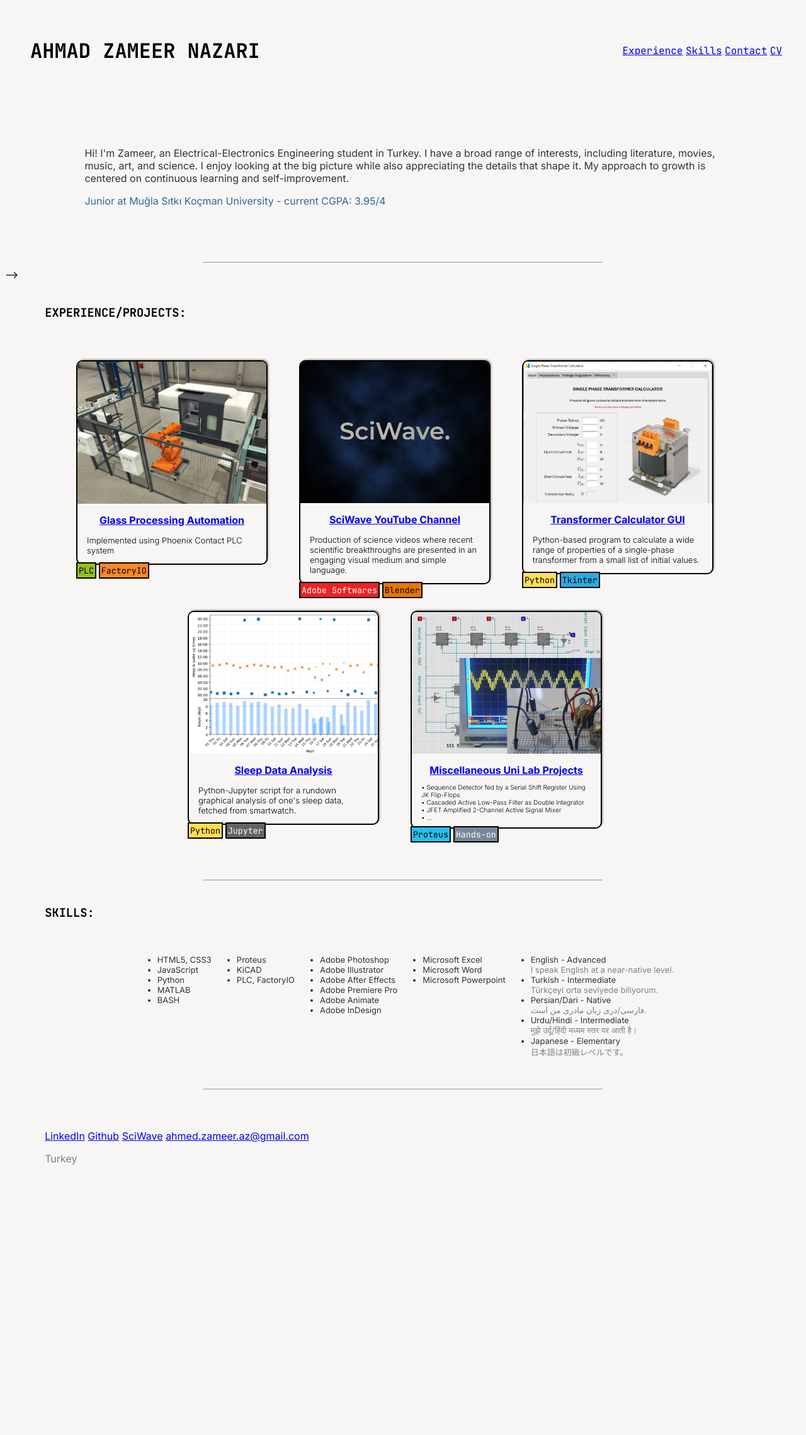
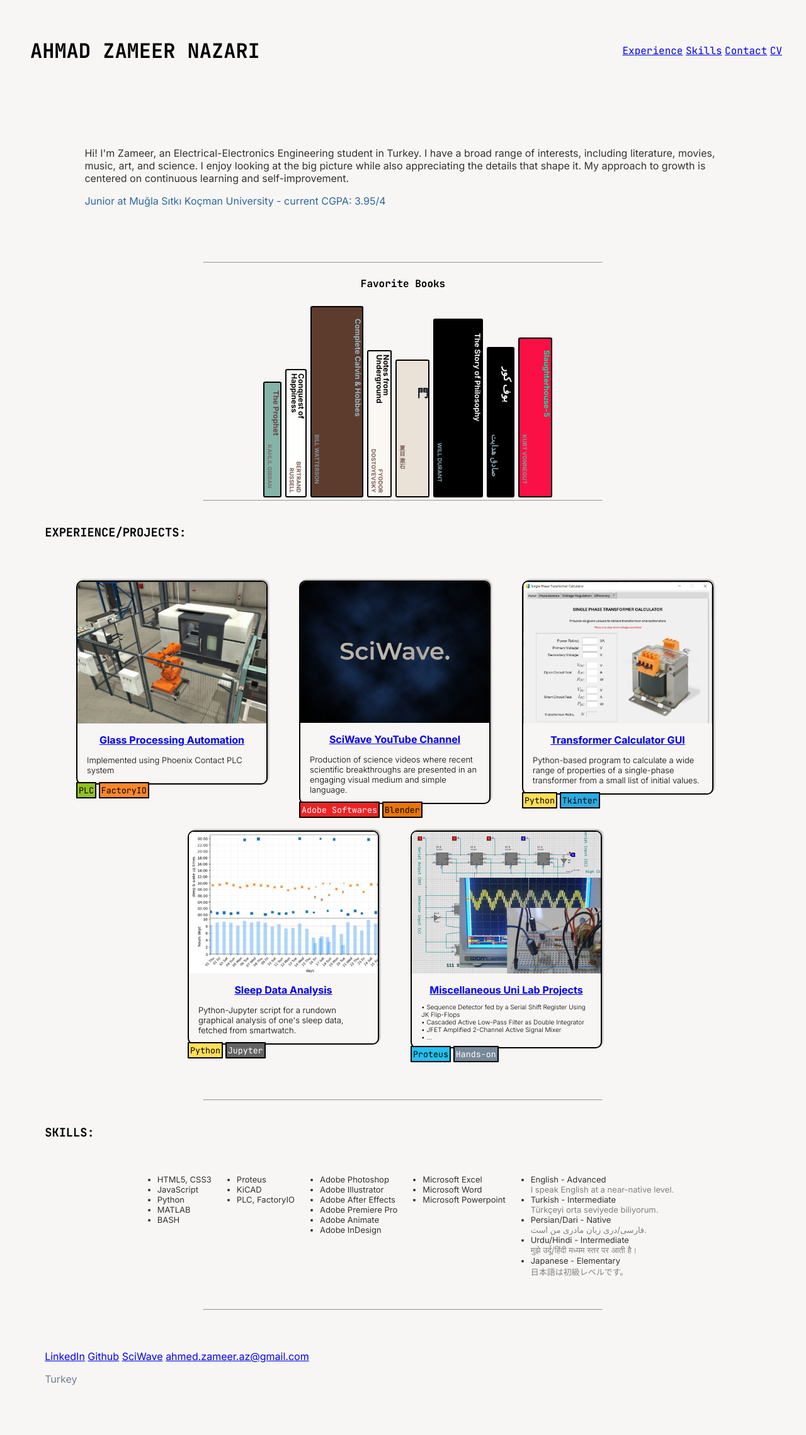
Before and after one commit to az-yugen/zameer, a Jekyll site: the page built from index.markdown, in a window 1280 px wide. Shown: the whole page at 63% size. Built offline with Jekyll 4.4.1, drawn with Linux system fonts in a browser that asks for light colours; before the commit the page ends 1930 px from its top, so only the background shows below that; grey boxes are pictures that could not be loaded.

Commit message:
bookshelf

```diff
--- a/_layouts/web.html
+++ b/_layouts/web.html
@@ -42,11 +42,12 @@
     </div>
     <hr>
 
+    <h4> Favorite Books </h4>
 
 
     <!-- BOOKSHELF -->
 
-    <!-- <div class="bookshelf">
+    <div class="bookshelf">
 
       <div class="book">
         <div class="side spine">
@@ -133,7 +134,7 @@
 
       </div>
 
-      <div class="book">
+      <!-- <div class="book">
         <div class="side spine">
             <span class="spine-title" class="spine-title" style="font-size: medium;"> 青い花 </span>
             <span class="spine-author"> 志村貴子 </span>
@@ -142,22 +143,15 @@
         <div class="side cover"
         style="background-image: url(images/aoihana.jpg);"></div>
 
-      </div>
+      </div> -->
 
     </div>
     <hr>
 
-    <!-- <div class="movieshelf">
-      <div style="background-image: url(https://m.media-amazon.com/images/M/MV5BZDNhMGYwM2UtMTdlZS00MGQ1LWI2YzAtODY5YWI1MjYyNzRmXkEyXkFqcGc@._V1_.jpg);"></div>
-      <div style="background-image: url(https://cdn-images.dzcdn.net/images/cover/f21c29b9a334493489fe8a3a6761f5bf/500x500-000000-80-0-0.jpg);"></div>
-      <div style="background-image: url(https://static.tvtropes.org/pmwiki/pub/images/yi_yi.jpg);"></div>
-      <div style="background-image: url(https://kalemlik.yildizik.org/wp-content/uploads/2023/03/166961767653.jpg);"></div>
-      <div style="background-image: url(https://1.bp.blogspot.com/-TJOnjH9-XX8/WcmvmSTPGAI/AAAAAAAAA9Y/m-Yq26Y0GPUqdrWRweVu0EN8y19HNB9jwCLcBGAs/s1600/1.jpg);"></div>
-      <div style="background-image: url(https://pics.filmaffinity.com/Even_If_You_Walk_and_Walk_Still_Walking-971182751-mmed.jpg);"></div>
-      <div style="background-image: url(https://m.media-amazon.com/images/M/MV5BYzRmNmRjNTktZGRjNC00YzkxLTgxNjEtYzY3MTI5MjgwY2ZiXkEyXkFqcGc@._V1_.jpg);"></div>
-    </div> -->
+<!--
+    <h4> Favorite Movies </h4>
 
-    <!-- <div class="movieshelf">
+    <div class="movieshelf">
       <div class="moviecontainer">
         <div class="movie">
           <img src="https://m.media-amazon.com/images/M/MV5BZDNhMGYwM2UtMTdlZS00MGQ1LWI2YzAtODY5YWI1MjYyNzRmXkEyXkFqcGc@._V1_.jpg">
@@ -180,10 +174,10 @@
         <div class="movie">
           <img src="https://pics.filmaffinity.com/Even_If_You_Walk_and_Walk_Still_Walking-971182751-mmed.jpg">
         </div>
-</div>
+      </div>
     </div>
 
-    <hr> --> -->
+    <hr> -->
 
     <!-- EXPERIENCE/PROJECTS -->
 
@@ -430,7 +424,7 @@
 
   </main>
 
-  <!-- <script src="css/bookshelf.js"></script>  -->
+  <script src="css/bookshelf.js"></script>
 
   <footer>
     <div class="links" id="links">
--- a/css/style.css
+++ b/css/style.css
@@ -21,16 +21,23 @@
     --COLORJUPYTER: #646464;
     --COLORPROTEUS: #23C0EF;
     --COLORX: lightslategray;
+    /* color-scheme: dark light; */
     /* --BOOK-B: 50px;
     --BOOK-H: 280px;
     --BOOK-W: 190px; */
 }
 
-h1, h2, h3 {
+h1, h2, h3, h4 {
     font-family: "JetBrains Mono";
     font-weight: bolder;
+    text-transform: capitalize;
 }
 
+h4 {
+    display: flex;
+    justify-content: center;
+    align-items: center;
+}
 
 
 /* HEADER */
@@ -57,15 +64,18 @@ nav a {
 
 /* BOOKSHELF */
 
+.bookshelf {
+    height: auto;
+    width: 100%;
+    margin-top: 25px;
 
-.bookshelf {
-    width: 100%;
-    margin-top: 32px;
     display: flex;
+    flex-direction: row;
+    flex-wrap: wrap;
+
     justify-content: center;
     align-items: flex-end;
-    flex-direction: row;
-    flex-wrap: wrap;
+
     font-family: "JetBrains Mono";
     color: var(--COLORTEXT);
 }
@@ -253,7 +263,8 @@ li > div:nth-child(2) {
 .project-entry {
     display: block;
     align-content: space-evenly;
-    width: 330px
+    width: 330px;
+    transition: all 200ms ease-in-out;
 }
 
 img {
@@ -305,6 +316,7 @@ img {
     /* justify-content: space-between; */
     align-items: center;
     box-shadow: 2px -2px 2px rgba(128, 128, 128, 0.521);
+    transition: all 200ms ease-in-out;
 }
 
 .card img {
@@ -324,16 +336,16 @@ article > p {
 }
 
 .project-entry:hover {
-    transform: scale(102%, 102%);
+    transform: scale(101%, 101%);
     transition-property: transform;
-    transition-duration: 200ms;
+    transition-duration: 100ms;
     transition-timing-function: ease-in-out;
 }
 
 .card:hover {
     box-shadow: 2px -2px 5px rgba(25, 88, 147, 0.7);
     transition-property: box-shadow;
-    transition-duration: 300ms;
+    transition-duration: 200ms;
     transition-timing-function: ease-in-out;
 }
 
@@ -400,38 +412,28 @@ h3 {
 
 /* MOVIE SHELF */
 
-.movieshelf {
+/* .movieshelf {
     height: auto;
     display: flex;
     justify-content: center;
     align-items: center;
     margin: 30px 5px 30px 5px;
-
-
 }
 
 .moviecontainer {
     height: auto;
     width: 750px;
-    /* width: fit-content; */
     display: flex;
     flex-wrap: wrap;
-    /* justify-content: space-between; */
     justify-content: flex-start;
     align-items: flex-start;
-    /* align-content: flex-start; */
     gap: 20px;
-    /* position: relative; */
-
-
 }
 
 .movie {
     display: table;
-    /* box-shadow: inset 0 4px 10px rgba(0, 0, 0, 0.25); */
     border: 2px solid black;
     border-radius: 2%;
-
 }
 
 .movie > img {
@@ -445,54 +447,127 @@ h3 {
     width: 120px;
     height: auto;
     margin: 0 0 0 30px;
-    /* position: absolute;
-    top: -20px;
-    left: 0; */
 }
 
 .moviecontainer div:nth-child(2) {
     width: 250px;
     height: auto;
     margin: 50px 0 0 0;
-    /* clip-path: inset(0px 0px 0px 0 round 5% 5% 5% 5%); */
-    /* box-shadow: inset 0 4px 10px rgba(0, 0, 0, 0.25); */
 
-    /* position: absolute;
-    top: 150px;
-    left: 150; */
 }
 
 .moviecontainer div:nth-child(3) {
     width: 130px;
     height: auto;
     margin: 20px 0 0 0;
-    /* position: absolute; */
 }
 
 .moviecontainer div:nth-child(4) {
     width: 100px;
     height: auto;
     margin: 100px 0 0 0;
-    /* position: absolute; */
 }
 
 .moviecontainer div:nth-child(5) {
     width: 130px;
     height: auto;
     margin: -80px 0 0 10px;
-    /* position: absolute; */
 }
 
 .moviecontainer div:nth-child(6) {
     width: 110px;
     height: auto;
     margin: 0 20px 0 60px;
-    /* position: absolute; */
 }
 
 .moviecontainer div:last-child {
     width: 130px;
     height: auto;
     margin: -80px 0 0 65px;
-    /* position: absolute; */
 }
+
+
+ */
+
+
+
+
+ .movieshelf {
+    height: auto;
+    display: flex;
+    justify-content: center;
+    align-items: center;
+    margin: 30px 5px 30px 5px;
+}
+
+.moviecontainer {
+    height: auto;
+    width: 670px;
+    display: flex;
+    flex-wrap: wrap;
+    justify-content: space-around;
+    align-items: center;
+    align-content: center;
+    /* gap: 20px; */
+
+}
+
+
+.movie {
+    display: table;
+    border: 2px solid black;
+    border-radius: 2%;
+    margin: 10px;
+    filter: drop-shadow(rgba(119, 136, 153, 0.6) 2px 2px 5px);
+    transition: all 200ms ease-in-out;
+}
+
+.movie > img {
+    display: block;
+    width: 100%;
+    clip-path: inset(0px 0px 0px 0px round 2% 2% 2% 2%);
+}
+
+
+.moviecontainer div:first-child {
+    width: 120px;
+    height: auto;
+}
+
+.moviecontainer div:nth-child(2) {
+    width: 250px;
+    height: auto;
+
+}
+
+.moviecontainer div:nth-child(3) {
+    width: 130px;
+    height: auto;
+}
+
+.moviecontainer div:nth-child(4) {
+    width: 100px;
+    height: auto;
+}
+
+.moviecontainer div:nth-child(5) {
+    width: 130px;
+    height: auto;
+}
+
+.moviecontainer div:nth-child(6) {
+    width: 110px;
+    height: 100%;
+}
+
+.moviecontainer div:last-child {
+    width: 130px;
+    height: auto;
+}
+
+.movie:hover {
+    transform: scale(100.1%, 100.1%);
+    filter: drop-shadow(rgba(119, 136, 153, 1) 10px 10px 20px);
+    transition: all 200ms ease-in-out;
+
+}
```
Also changed, not shown: index.html (+10 -16 lines).
